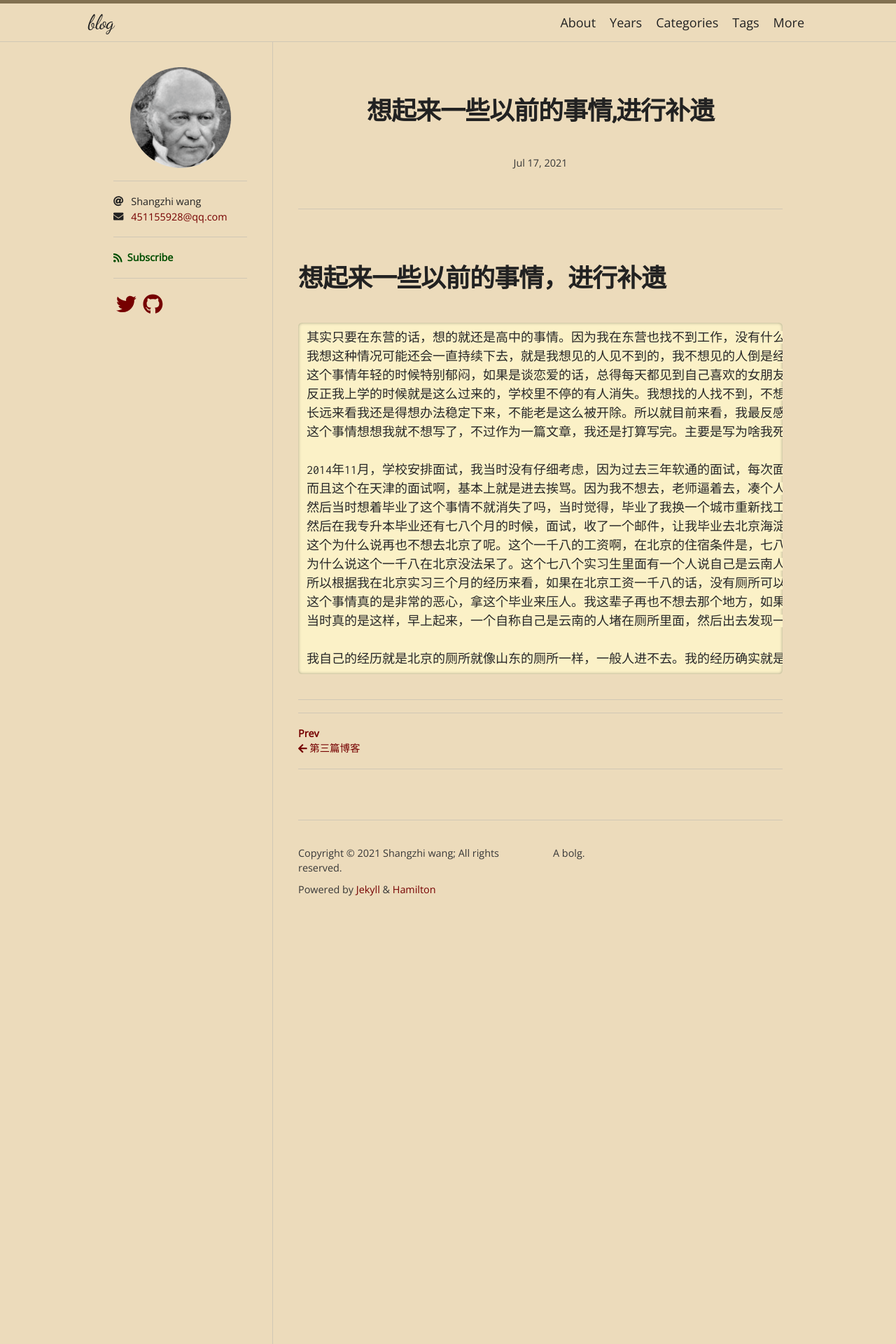
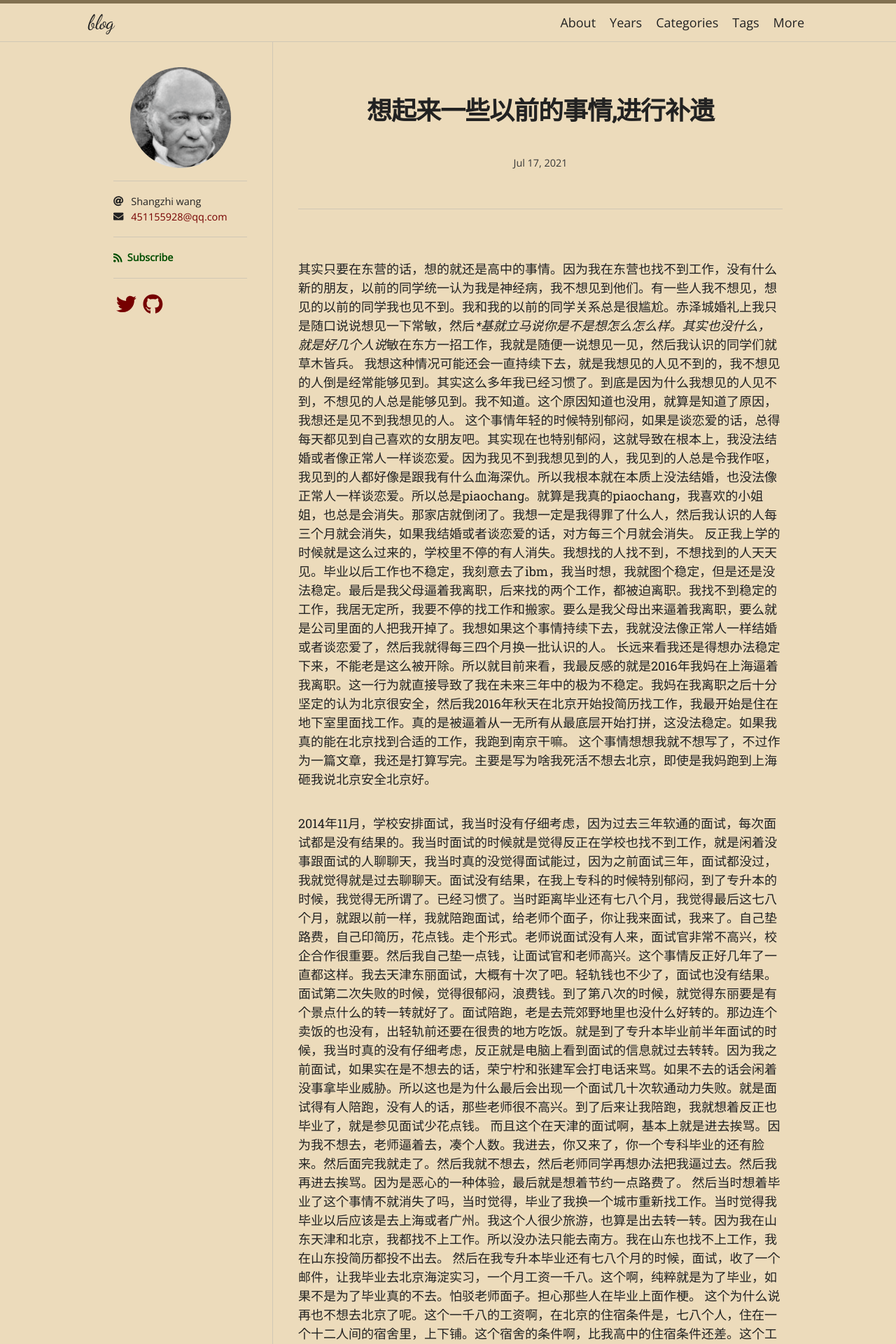
Before and after one commit to wangrangzhi/wangrangzhi.github.io, a Jekyll site: the page built from _posts/2021-07-17-想起来一些以前的事情,进行补遗.md, in a window 1280 px wide. Shown: the top 1920 px of the page at 70% size. Built offline with Jekyll 4.4.1, drawn with Linux system fonts in a browser that asks for light colours; nearby versions of some CDN libraries; some web fonts are replaced; our own code applies the rules of GitHub Pages for plain Markdown files; some of the changed text lies outside the part shown.

Commit message:
Update 2021-07-17-想起来一些以前的事情,进行补遗.md

```diff
--- a/_posts/2021-07-17-想起来一些以前的事情,进行补遗.md
+++ b/_posts/2021-07-17-想起来一些以前的事情,进行补遗.md
@@ -1,20 +1,14 @@
-# 想起来一些以前的事情，进行补遗
+其实只要在东营的话，想的就还是高中的事情。因为我在东营也找不到工作，没有什么新的朋友，以前的同学统一认为我是神经病，我不想见到他们。有一些人我不想见，想见的以前的同学我也见不到。我和我的以前的同学关系总是很尴尬。赤泽城婚礼上我只是随口说说想见一下常敏，然后**基就立马说你是不是想怎么怎么样。其实也没什么，就是好几个人说*敏在东方一招工作，我就是随便一说想见一见，然后我认识的同学们就草木皆兵。
+我想这种情况可能还会一直持续下去，就是我想见的人见不到的，我不想见的人倒是经常能够见到。其实这么多年我已经习惯了。到底是因为什么我想见的人见不到，不想见的人总是能够见到。我不知道。这个原因知道也没用，就算是知道了原因，我想还是见不到我想见的人。 这个事情年轻的时候特别郁闷，如果是谈恋爱的话，总得每天都见到自己喜欢的女朋友吧。其实现在也特别郁闷，这就导致在根本上，我没法结婚或者像正常人一样谈恋爱。因为我见不到我想见到的人，我见到的人总是令我作呕，我见到的人都好像是跟我有什么血海深仇。所以我根本就在本质上没法结婚，也没法像正常人一样谈恋爱。所以总是piaochang。就算是我真的piaochang，我喜欢的小姐姐，也总是会消失。那家店就倒闭了。我想一定是我得罪了什么人，然后我认识的人每三个月就会消失，如果我结婚或者谈恋爱的话，对方每三个月就会消失。 反正我上学的时候就是这么过来的，学校里不停的有人消失。我想找的人找不到，不想找到的人天天见。毕业以后工作也不稳定，我刻意去了ibm，我当时想，我就图个稳定，但是还是没法稳定。最后是我父母逼着我离职，后来找的两个工作，都被迫离职。我找不到稳定的工作，我居无定所，我要不停的找工作和搬家。要么是我父母出来逼着我离职，要么就是公司里面的人把我开掉了。我想如果这个事情持续下去，我就没法像正常人一样结婚或者谈恋爱了，然后我就得每三四个月换一批认识的人。 长远来看我还是得想办法稳定下来，不能老是这么被开除。所以就目前来看，我最反感的就是2016年我妈在上海逼着我离职。这一行为就直接导致了我在未来三年中的极为不稳定。我妈在我离职之后十分坚定的认为北京很安全，然后我2016年秋天在北京开始投简历找工作，我最开始是住在地下室里面找工作。真的是被逼着从一无所有从最底层开始打拼，这没法稳定。如果我真的能在北京找到合适的工作，我跑到南京干嘛。 这个事情想想我就不想写了，不过作为一篇文章，我还是打算写完。主要是写为啥我死活不想去北京，即使是我妈跑到上海砸我说北京安全北京好。
 
-    其实只要在东营的话，想的就还是高中的事情。因为我在东营也找不到工作，没有什么新的朋友，以前的同学统一认为我是神经病，我不想见到他们。有一些人我不想见，想见的以前的同学我也见不到。我和我的以前的同学关系总是很尴尬。赤泽城婚礼上我只是随口说说想见一下常敏，然后**基就立马说你是不是想怎么怎么样。其实也没什么，就是好几个人说*敏在东方一招工作，我就是随便一说想见一见，然后我认识的同学们就草木皆兵。
-    我想这种情况可能还会一直持续下去，就是我想见的人见不到的，我不想见的人倒是经常能够见到。其实这么多年我已经习惯了。到底是因为什么我想见的人见不到，不想见的人总是能够见到。我不知道。这个原因知道也没用，就算是知道了原因，我想还是见不到我想见的人。
-    这个事情年轻的时候特别郁闷，如果是谈恋爱的话，总得每天都见到自己喜欢的女朋友吧。其实现在也特别郁闷，这就导致在根本上，我没法结婚或者像正常人一样谈恋爱。因为我见不到我想见到的人，我见到的人总是令我作呕，我见到的人都好像是跟我有什么血海深仇。所以我根本就在本质上没法结婚，也没法像正常人一样谈恋爱。所以总是piaochang。就算是我真的piaochang，我喜欢的小姐姐，也总是会消失。那家店就倒闭了。我想一定是我得罪了什么人，然后我认识的人每三个月就会消失，如果我结婚或者谈恋爱的话，对方每三个月就会消失。
-    反正我上学的时候就是这么过来的，学校里不停的有人消失。我想找的人找不到，不想找到的人天天见。毕业以后工作也不稳定，我刻意去了ibm，我当时想，我就图个稳定，但是还是没法稳定。最后是我父母逼着我离职，后来找的两个工作，都被迫离职。我找不到稳定的工作，我居无定所，我要不停的找工作和搬家。要么是我父母出来逼着我离职，要么就是公司里面的人把我开掉了。我想如果这个事情持续下去，我就没法像正常人一样结婚或者谈恋爱了，然后我就得每三四个月换一批认识的人。
-    长远来看我还是得想办法稳定下来，不能老是这么被开除。所以就目前来看，我最反感的就是2016年我妈在上海逼着我离职。这一行为就直接导致了我在未来三年中的极为不稳定。我妈在我离职之后十分坚定的认为北京很安全，然后我2016年秋天在北京开始投简历找工作，我最开始是住在地下室里面找工作。真的是被逼着从一无所有从最底层开始打拼，这没法稳定。如果我真的能在北京找到合适的工作，我跑到南京干嘛。
-    这个事情想想我就不想写了，不过作为一篇文章，我还是打算写完。主要是写为啥我死活不想去北京，即使是我妈跑到上海砸我说北京安全北京好。
+2014年11月，学校安排面试，我当时没有仔细考虑，因为过去三年软通的面试，每次面试都是没有结果的。我当时面试的时候就是觉得反正在学校也找不到工作，就是闲着没事跟面试的人聊聊天，我当时真的没觉得面试能过，因为之前面试三年，面试都没过，我就觉得就是过去聊聊天。面试没有结果，在我上专科的时候特别郁闷，到了专升本的时候，我觉得无所谓了。已经习惯了。当时距离毕业还有七八个月，我觉得最后这七八个月，就跟以前一样，我就陪跑面试，给老师个面子，你让我来面试，我来了。自己垫路费，自己印简历，花点钱。走个形式。老师说面试没有人来，面试官非常不高兴，校企合作很重要。然后我自己垫一点钱，让面试官和老师高兴。这个事情反正好几年了一直都这样。我去天津东丽面试，大概有十次了吧。轻轨钱也不少了，面试也没有结果。面试第二次失败的时候，觉得很郁闷，浪费钱。到了第八次的时候，就觉得东丽要是有个景点什么的转一转就好了。面试陪跑，老是去荒郊野地里也没什么好转的。那边连个卖饭的也没有，出轻轨前还要在很贵的地方吃饭。就是到了专升本毕业前半年面试的时候，我当时真的没有仔细考虑，反正就是电脑上看到面试的信息就过去转转。因为我之前面试，如果实在是不想去的话，荣宁柠和张建军会打电话来骂。如果不去的话会闲着没事拿毕业威胁。所以这也是为什么最后会出现一个面试几十次软通动力失败。就是面试得有人陪跑，没有人的话，那些老师很不高兴。到了后来让我陪跑，我就想着反正也毕业了，就是参见面试少花点钱。
+而且这个在天津的面试啊，基本上就是进去挨骂。因为我不想去，老师逼着去，凑个人数。我进去，你又来了，你一个专科毕业的还有脸来。然后面完我就走了。然后我就不想去，然后老师同学再想办法把我逼过去。然后我再进去挨骂。因为是恶心的一种体验，最后就是想着节约一点路费了。
+然后当时想着毕业了这个事情不就消失了吗，当时觉得，毕业了我换一个城市重新找工作。当时觉得我毕业以后应该是去上海或者广州。我这个人很少旅游，也算是出去转一转。因为我在山东天津和北京，我都找不上工作。所以没办法只能去南方。我在山东也找不上工作，我在山东投简历都投不出去。
+然后在我专升本毕业还有七八个月的时候，面试，收了一个邮件，让我毕业去北京海淀实习，一个月工资一千八。这个啊，纯粹就是为了毕业，如果不是为了毕业真的不去。怕驳老师面子。担心那些人在毕业上面作梗。
+这个为什么说再也不想去北京了呢。这个一千八的工资啊，在北京的住宿条件是，七八个人，住在一个十二人间的宿舍里，上下铺。这个宿舍的条件啊，比我高中的住宿条件还差。这个工资条件啊。当时是住在海淀八维学校还是软通总部附近的一个群租房里。条件太差了。从住的地方出来，走两公里，坐两个小时的公交，跑到清华大学边上的清华控股写代码，实习生。
+为什么说这个一千八在北京没法呆了。这个七八个实习生里面有一个人说自己是云南人，十二人间的宿舍，独立卫生间，这个云南来的实习生，早上上厕所，拉屎拉四个小时。剩下的人里面呢，早上没法上厕所，因为他堵在里面。然后剩下的人早上起来想上厕所，需要出去坐公交去公司拉屎。从住的地方到上班的地方一个公共厕所也没有。地铁里有厕所，但是当时的实习是不走地铁的。但是从起床到写代码的地方需要两个小时。也就是说除了住的地方那个云南来的实习生，剩下的人，每天早上都要随地大小便，除非能够憋尿到去公司撒尿。
+所以根据我在北京实习三个月的经历来看，如果在北京工资一千八的话，没有厕所可以上。住的地方是没有厕所可以用的。在北京工资啊，最少也得五千，低于五千。反正就是工资太低的话，我和当年那些实习生，真的就是每天必须随地大小便，真的没有厕所可以用。
+这个事情真的是非常的恶心，拿这个毕业来压人。我这辈子再也不想去那个地方，如果不是我妈逼着，我真的这辈子再也不去了。就是怎么讲，我以为我的人生已经逃离了被堵厕所，我没想到这个被迫随地大小便这个事情，还能再发生。
+当时真的是这样，早上起来，一个自称自己是云南的人堵在厕所里面，然后出去发现一路上都没有公共厕所，然后要么去公司撒尿，要么随地大小便。
 
-    2014年11月，学校安排面试，我当时没有仔细考虑，因为过去三年软通的面试，每次面试都是没有结果的。我当时面试的时候就是觉得反正在学校也找不到工作，就是闲着没事跟面试的人聊聊天，我当时真的没觉得面试能过，因为之前面试三年，面试都没过，我就觉得就是过去聊聊天。面试没有结果，在我上专科的时候特别郁闷，到了专升本的时候，我觉得无所谓了。已经习惯了。当时距离毕业还有七八个月，我觉得最后这七八个月，就跟以前一样，我就陪跑面试，给老师个面子，你让我来面试，我来了。自己垫路费，自己印简历，花点钱。走个形式。老师说面试没有人来，面试官非常不高兴，校企合作很重要。然后我自己垫一点钱，让面试官和老师高兴。这个事情反正好几年了一直都这样。我去天津东丽面试，大概有十次了吧。轻轨钱也不少了，面试也没有结果。面试第二次失败的时候，觉得很郁闷，浪费钱。到了第八次的时候，就觉得东丽要是有个景点什么的转一转就好了。面试陪跑，老是去荒郊野地里也没什么好转的。那边连个卖饭的也没有，出轻轨前还要在很贵的地方吃饭。就是到了专升本毕业前半年面试的时候，我当时真的没有仔细考虑，反正就是电脑上看到面试的信息就过去转转。因为我之前面试，如果实在是不想去的话，荣宁柠和张建军会打电话来骂。如果不去的话会闲着没事拿毕业威胁。所以这也是为什么最后会出现一个面试几十次软通动力失败。就是面试得有人陪跑，没有人的话，那些老师很不高兴。到了后来让我陪跑，我就想着反正也毕业了，就是参见面试少花点钱。
-    而且这个在天津的面试啊，基本上就是进去挨骂。因为我不想去，老师逼着去，凑个人数。我进去，你又来了，你一个专科毕业的还有脸来。然后面完我就走了。然后我就不想去，然后老师同学再想办法把我逼过去。然后我再进去挨骂。因为是恶心的一种体验，最后就是想着节约一点路费了。
-    然后当时想着毕业了这个事情不就消失了吗，当时觉得，毕业了我换一个城市重新找工作。当时觉得我毕业以后应该是去上海或者广州。我这个人很少旅游，也算是出去转一转。因为我在山东天津和北京，我都找不上工作。所以没办法只能去南方。我在山东也找不上工作，我在山东投简历都投不出去。
-    然后在我专升本毕业还有七八个月的时候，面试，收了一个邮件，让我毕业去北京海淀实习，一个月工资一千八。这个啊，纯粹就是为了毕业，如果不是为了毕业真的不去。怕驳老师面子。担心那些人在毕业上面作梗。
-    这个为什么说再也不想去北京了呢。这个一千八的工资啊，在北京的住宿条件是，七八个人，住在一个十二人间的宿舍里，上下铺。这个宿舍的条件啊，比我高中的住宿条件还差。这个工资条件啊。当时是住在海淀八维学校还是软通总部附近的一个群租房里。条件太差了。从住的地方出来，走两公里，坐两个小时的公交，跑到清华大学边上的清华控股写代码，实习生。
-    为什么说这个一千八在北京没法呆了。这个七八个实习生里面有一个人说自己是云南人，十二人间的宿舍，独立卫生间，这个云南来的实习生，早上上厕所，拉屎拉四个小时。剩下的人里面呢，早上没法上厕所，因为他堵在里面。然后剩下的人早上起来想上厕所，需要出去坐公交去公司拉屎。从住的地方到上班的地方一个公共厕所也没有。地铁里有厕所，但是当时的实习是不走地铁的。但是从起床到写代码的地方需要两个小时。也就是说除了住的地方那个云南来的实习生，剩下的人，每天早上都要随地大小便，除非能够憋尿到去公司撒尿。
-    所以根据我在北京实习三个月的经历来看，如果在北京工资一千八的话，没有厕所可以上。住的地方是没有厕所可以用的。在北京工资啊，最少也得五千，低于五千。反正就是工资太低的话，我和当年那些实习生，真的就是每天必须随地大小便，真的没有厕所可以用。
-    这个事情真的是非常的恶心，拿这个毕业来压人。我这辈子再也不想去那个地方，如果不是我妈逼着，我真的这辈子再也不去了。就是怎么讲，我以为我的人生已经逃离了被堵厕所，我没想到这个被迫随地大小便这个事情，还能再发生。
-    当时真的是这样，早上起来，一个自称自己是云南的人堵在厕所里面，然后出去发现一路上都没有公共厕所，然后要么去公司撒尿，要么随地大小便。
-
-    我自己的经历就是北京的厕所就像山东的厕所一样，一般人进不去。我的经历确实就是这样。
+我自己的经历就是北京的厕所就像山东的厕所一样，一般人进不去。我的经历确实就是这样。
```
